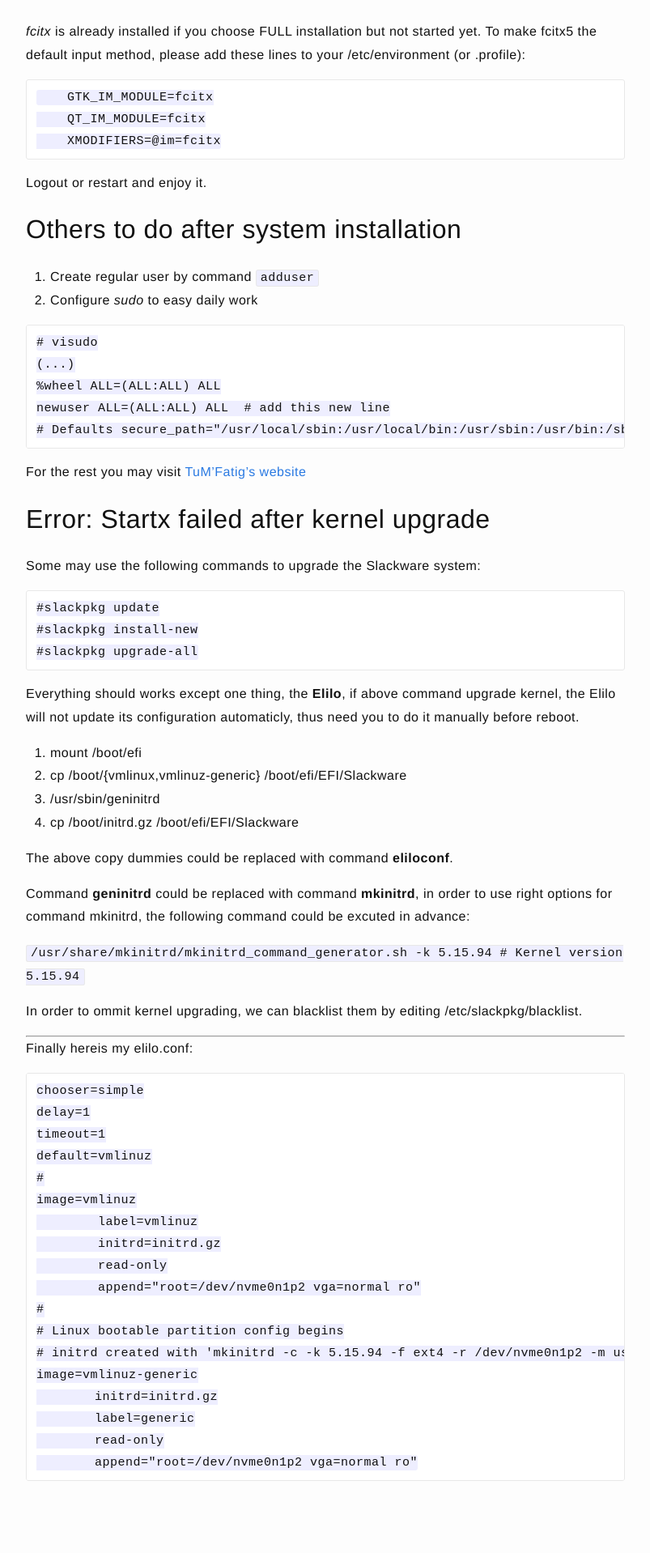
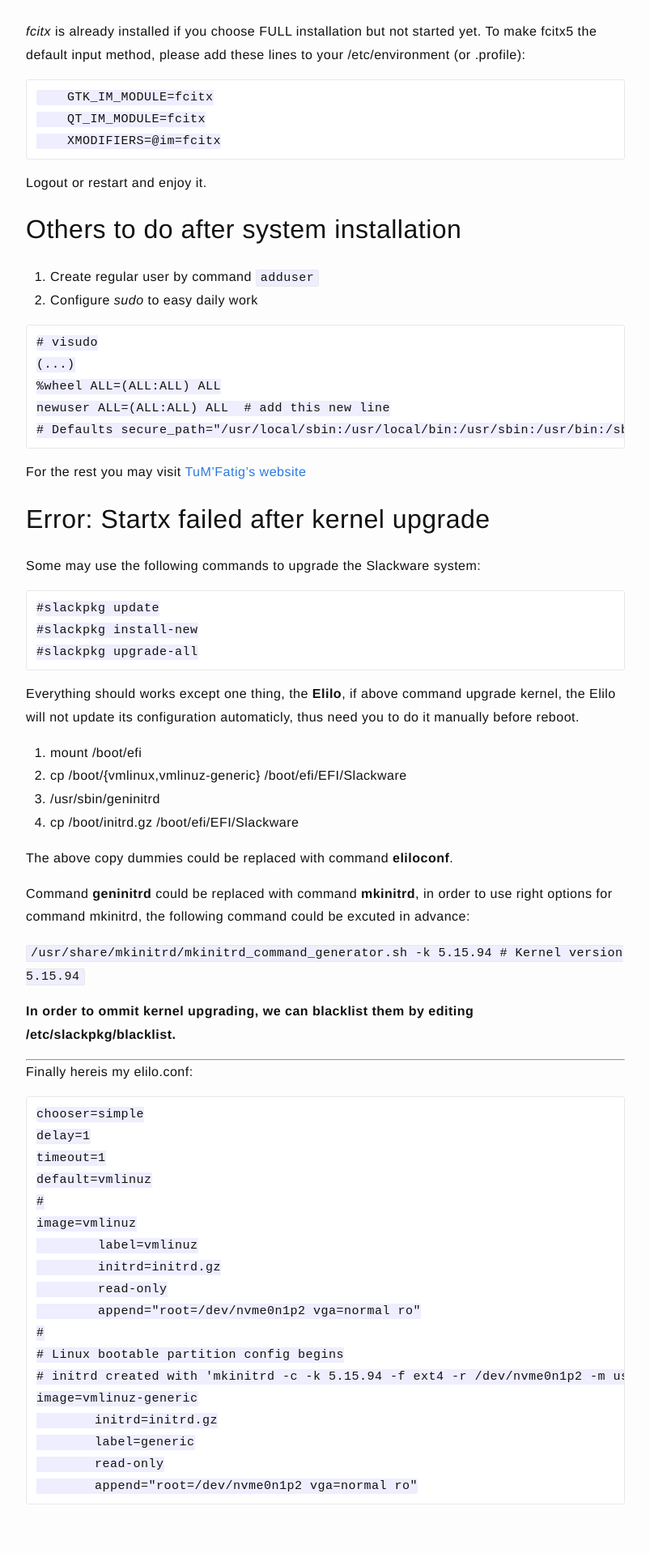
Before and after one commit to jazzi/jazzi.github.io, a Jekyll site: the page built from _posts/2023-03-22-how-to-install-slackware-15-with-uefi-and-nvidia.md, in a window 1280 px wide. Shown: the part 1790-3708 px from the top of the page at 81% size, without its empty margins (238-1041 px from the left). Built offline with Jekyll 4.4.1, drawn with Linux system fonts in a browser that asks for light colours; before the commit the page ends 3679 px from its top, so only the background shows below that.

Commit message:
add contents

```diff
--- a/_posts/2023-03-22-how-to-install-slackware-15-with-uefi-and-nvidia.md
+++ b/_posts/2023-03-22-how-to-install-slackware-15-with-uefi-and-nvidia.md
@@ -102,7 +102,7 @@ Command **geninitrd** could be replaced with command **mkinitrd**, in order to u
 
 `/usr/share/mkinitrd/mkinitrd_command_generator.sh -k 5.15.94 # Kernel version 5.15.94`
 
-In order to ommit kernel upgrading, we can blacklist them by editing /etc/slackpkg/blacklist.
+**In order to ommit kernel upgrading, we can blacklist them by editing /etc/slackpkg/blacklist.**
 
 ---
 
```
